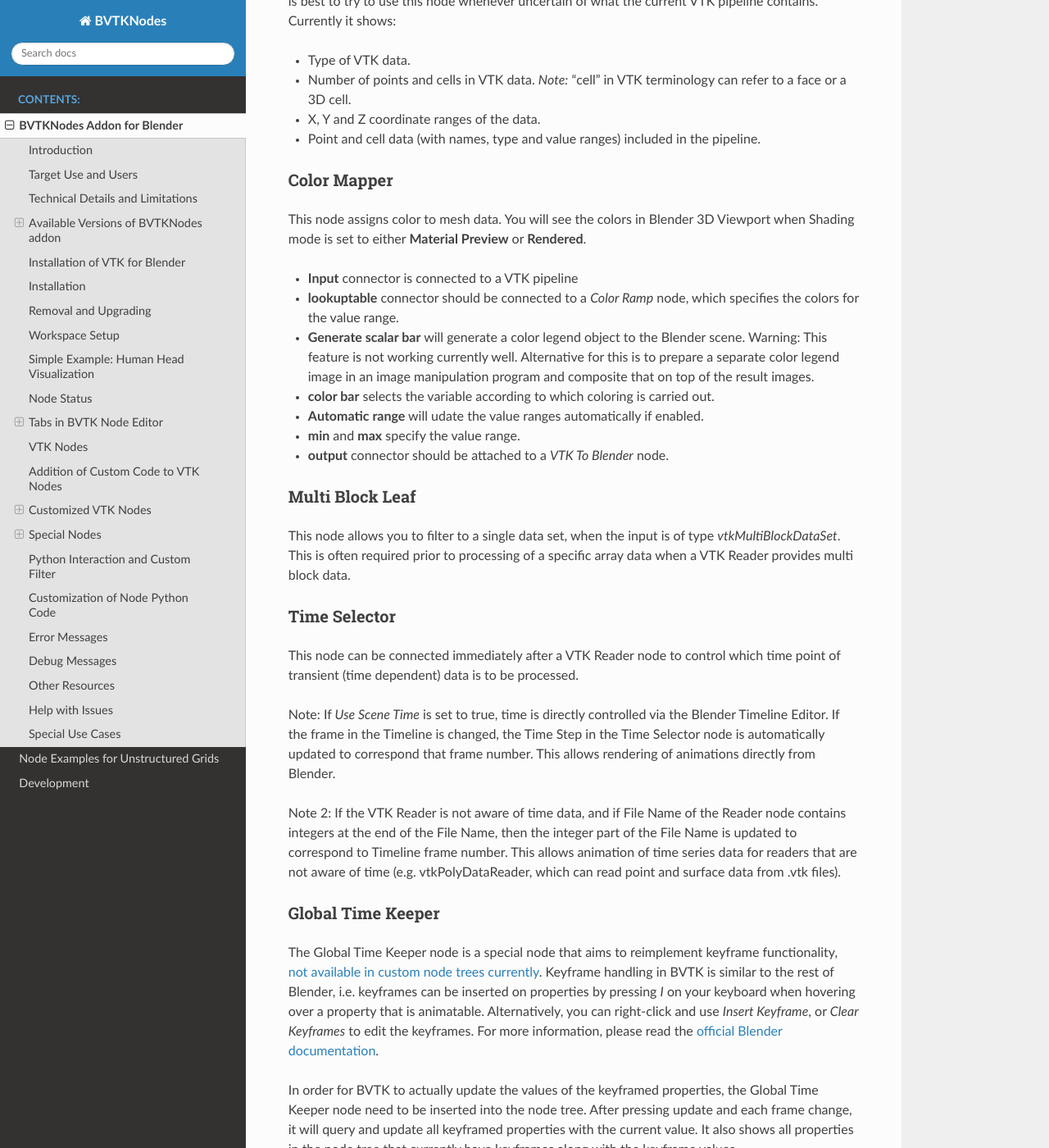
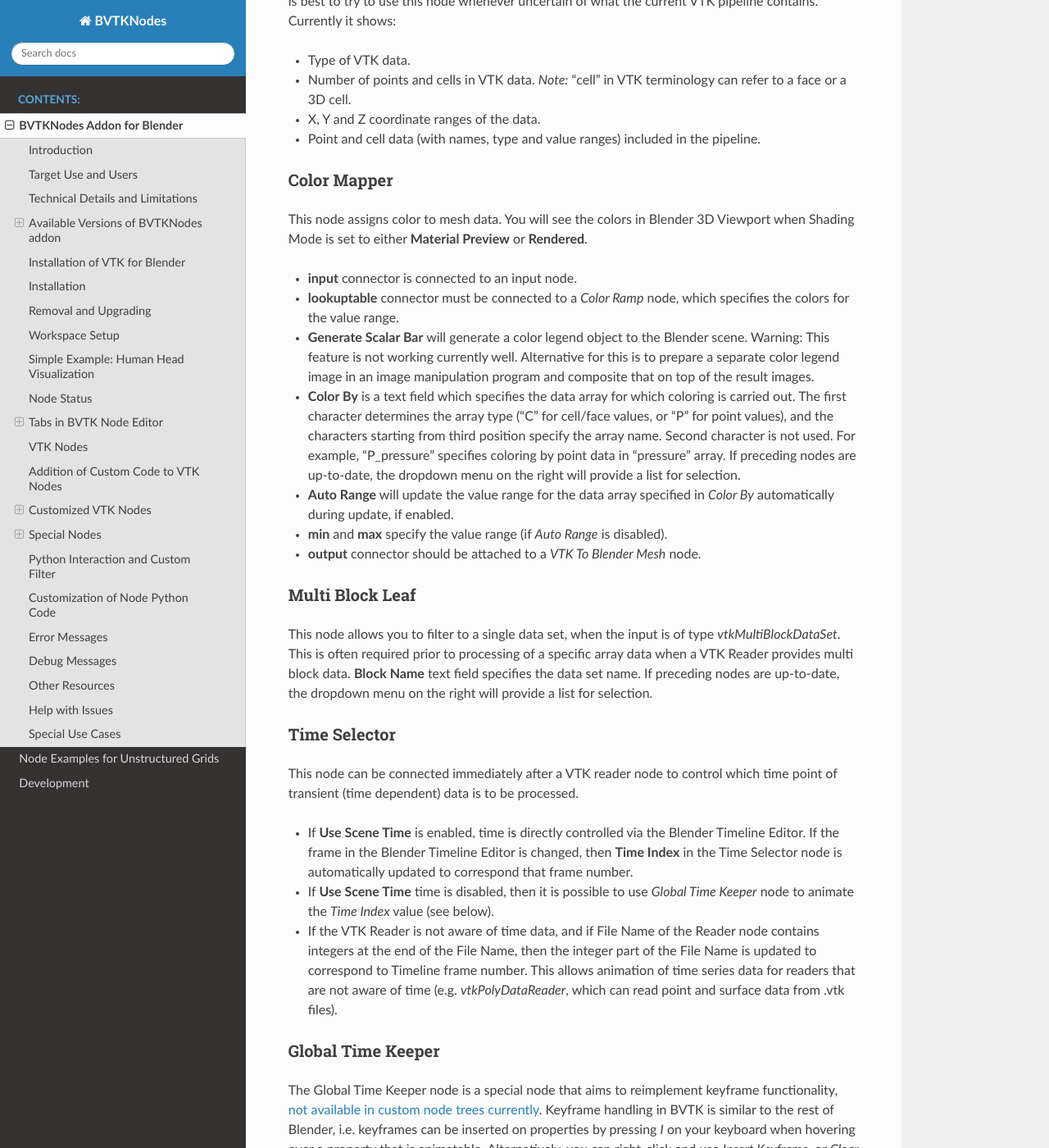
Before and after one commit to simboden/BVtkNodes, a Sphinx documentation site: the page built from docs/BVTKNodes.rst, in a window 1280 px wide and 1400 px high, scrolled down 12708 px. Shown: the whole window at 82% size. Built offline with Sphinx 7.4.7 and the Read the Docs theme 2.0.0, drawn with Linux system fonts in a browser that asks for light colours.

Commit message:
Docs Update: Special nodes part 1

```diff
--- a/docs/BVTKNodes.rst
+++ b/docs/BVTKNodes.rst
@@ -638,51 +638,62 @@
 ^^^^^^^^^^^^
 
 This node assigns color to mesh data. You will see the colors
-in Blender 3D Viewport when Shading mode is set to either **Material
+in Blender 3D Viewport when Shading Mode is set to either **Material
 Preview** or **Rendered**.
 
-- **Input** connector is connected to a VTK pipeline
-- **lookuptable** connector should be connected to a *Color Ramp* node,
+- **input** connector is connected to an input node.
+- **lookuptable** connector must be connected to a *Color Ramp* node,
   which specifies the colors for the value range.
-- **Generate scalar bar** will generate a color legend object to the
+- **Generate Scalar Bar** will generate a color legend object to the
   Blender scene. Warning: This feature is not working currently well.
   Alternative for this is to prepare a separate color legend image in an
   image manipulation program and composite that on top of the result
   images.
-- **color bar** selects the variable according to which coloring is
-  carried out.
-- **Automatic range** will udate the value ranges
-  automatically if enabled.
-- **min** and **max** specify the value range.
-- **output** connector should be attached to a *VTK To Blender* node.
+- **Color By** is a text field which specifies the data array for
+  which coloring is carried out. The first character determines the
+  array type ("C" for cell/face values, or "P" for point values), and the
+  characters starting from third position specify the array
+  name. Second character is not used. For example, "P_pressure"
+  specifies coloring by point data in "pressure" array. If preceding
+  nodes are up-to-date, the dropdown menu on the right will provide a
+  list for selection.
+- **Auto Range** will update the value range for the data array
+  specified in *Color By* automatically during update, if enabled.
+- **min** and **max** specify the value range (if *Auto Range* is disabled).
+- **output** connector should be attached to a *VTK To Blender Mesh* node.
 
 Multi Block Leaf
 ^^^^^^^^^^^^^^^^
 
 This node allows you to filter to a single data set, when the input is
 of type *vtkMultiBlockDataSet*. This is often required prior to
-processing of a specific array data when a VTK Reader provides
-multi block data.
+processing of a specific array data when a VTK Reader provides multi
+block data. **Block Name** text field specifies the data set name. If
+preceding nodes are up-to-date, the dropdown menu on the right will
+provide a list for selection.
 
 Time Selector
 ^^^^^^^^^^^^^
 
-This node can be connected immediately after a VTK Reader node to
+This node can be connected immediately after a VTK reader node to
 control which time point of transient (time dependent) data is to be
 processed.
 
-Note: If `Use Scene Time` is set to true, time is directly controlled via the
-Blender Timeline Editor. If the frame in
-the Timeline is changed, the Time Step in the Time Selector node is
-automatically updated to correspond that frame number. This allows
-rendering of animations directly from Blender.
+- If **Use Scene Time** is enabled, time is directly controlled via the
+  Blender Timeline Editor. If the frame in the Blender Timeline Editor
+  is changed, then **Time Index** in the Time Selector node is
+  automatically updated to correspond that frame number.
 
-Note 2: If the VTK Reader is not aware of time data, and if File Name
-of the Reader node contains integers at the end of the File Name, then
-the integer part of the File Name is updated to correspond to Timeline
-frame number. This allows animation of time series data for readers
-that are not aware of time (e.g. vtkPolyDataReader, which can read
-point and surface data from .vtk files).
+- If **Use Scene Time** time is disabled, then it is possible to use
+  `Global Time Keeper` node to animate the `Time Index` value (see
+  below).
+
+- If the VTK Reader is not aware of time data, and if File Name of the
+  Reader node contains integers at the end of the File Name, then the
+  integer part of the File Name is updated to correspond to Timeline
+  frame number. This allows animation of time series data for readers
+  that are not aware of time (e.g. `vtkPolyDataReader`, which can read
+  point and surface data from .vtk files).
 
 Global Time Keeper
 ^^^^^^^^^^^^^^^^^^
```
